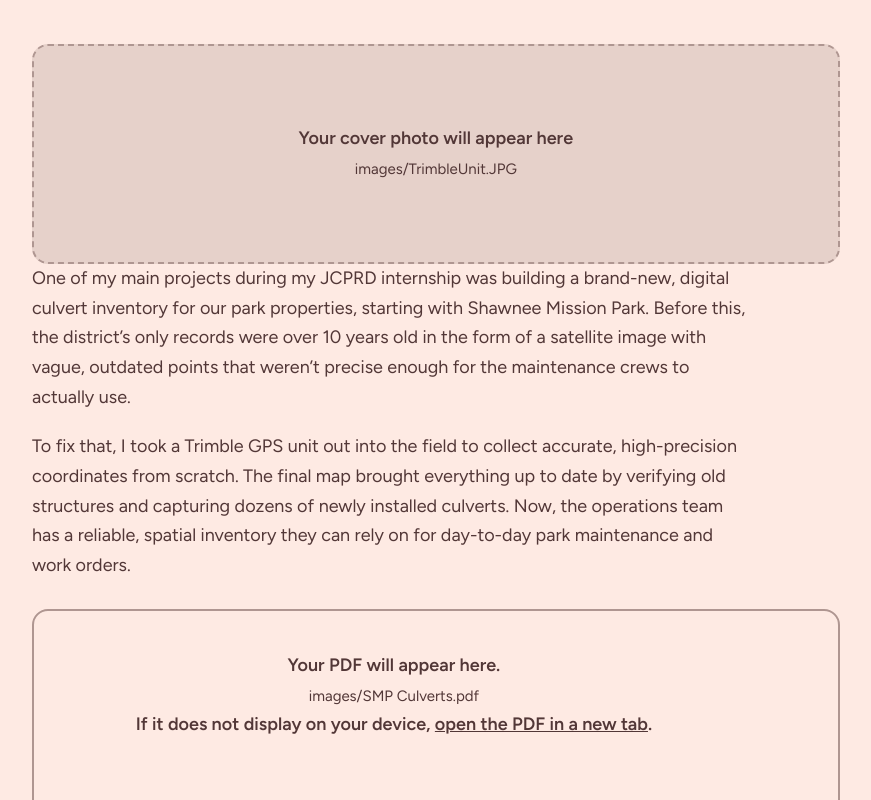
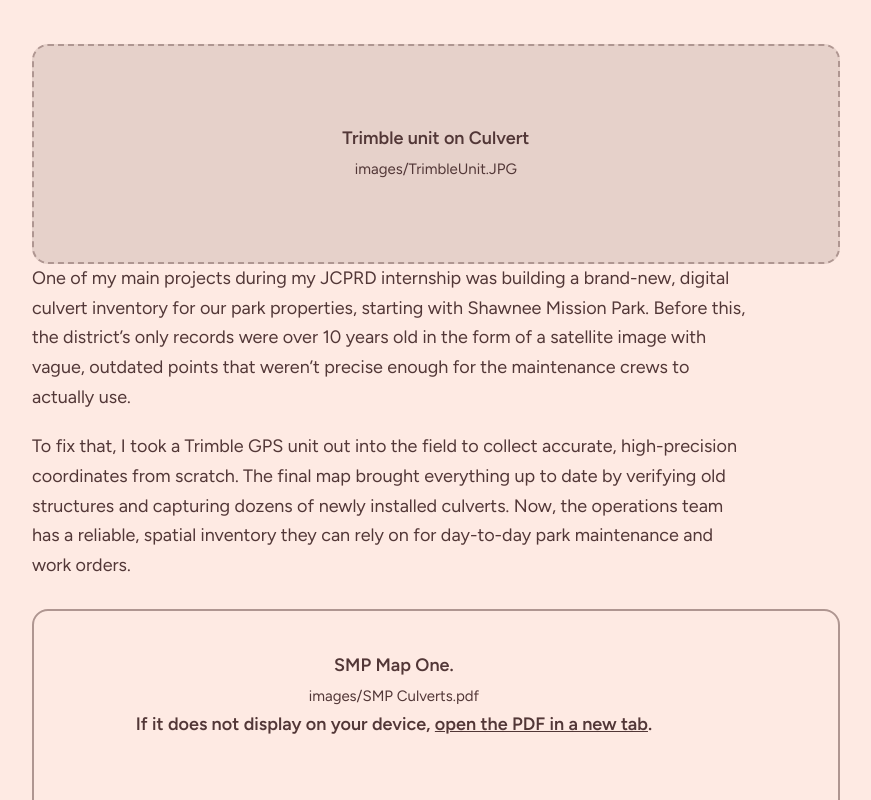
Before and after one commit to greenchristina/christinagreen.github.io, a plain HTML site: page projects/culvert-inventory.html in a window 1280 px wide. Shown: the part 420-1220 px from the top of the page, without its empty margins (82-953 px from the left). Drawn offline with Linux system fonts and the light colour scheme.

Commit message:
Update figure placeholders in culvert inventory

```diff
--- a/projects/culvert-inventory.html
+++ b/projects/culvert-inventory.html
@@ -54,7 +54,7 @@
 
           <figure class="figure">
             <div class="figure-media">
-              <p class="figure-placeholder">Your cover photo will appear here<br><small>images/TrimbleUnit.JPG</small></p>
+              <p class="figure-placeholder">Trimble unit on Culvert<br><small>images/TrimbleUnit.JPG</small></p>
               <img src="images/TrimbleUnit.JPG" alt="Cover photo for the playground site suitability analysis" onload="this.parentElement.classList.add('loaded')" onerror="this.style.display='none'">
             </div>
           </figure>
@@ -65,7 +65,7 @@
            <figure class="figure">
             <div class="figure-media figure-pdf">
               <object data="images/SMP%20Culverts.pdf" type="application/pdf" aria-label="Shawnee Mission Park culvert map">
-                <p class="figure-placeholder">Your PDF will appear here.<br><small>images/SMP Culverts.pdf</small><br>If it does not display on your device, <a href="../images/SMP%20Culverts.pdf" target="_blank" rel="noopener">open the PDF in a new tab</a>.</p>
+                <p class="figure-placeholder">SMP Map One.<br><small>images/SMP Culverts.pdf</small><br>If it does not display on your device, <a href="../images/SMP%20Culverts.pdf" target="_blank" rel="noopener">open the PDF in a new tab</a>.</p>
               </object>
             </div>
             <figcaption>Add a caption for this figure. <a href="../images/SMP%20Culverts.pdf" target="_blank" rel="noopener">Open full-size PDF</a></figcaption>
```
